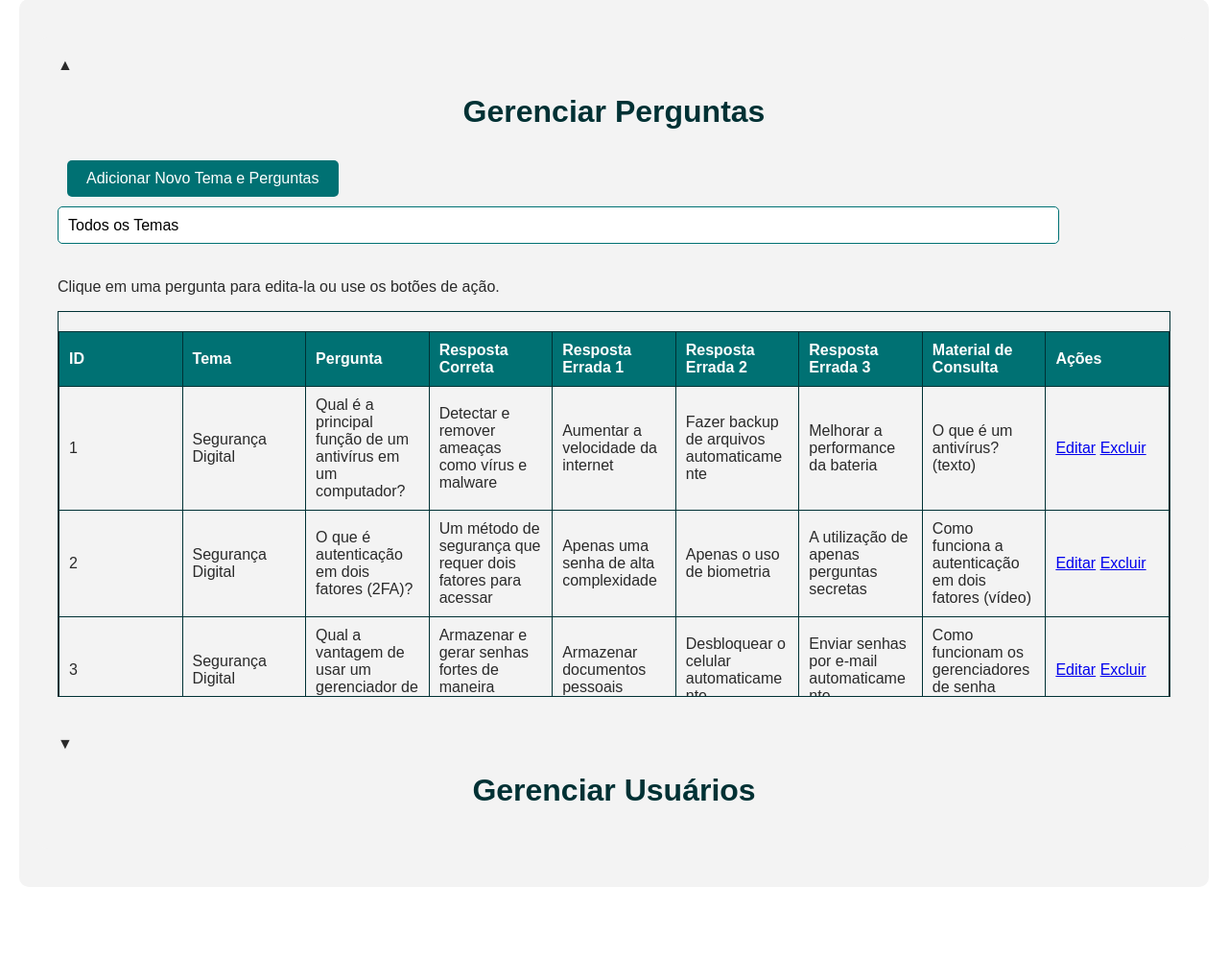
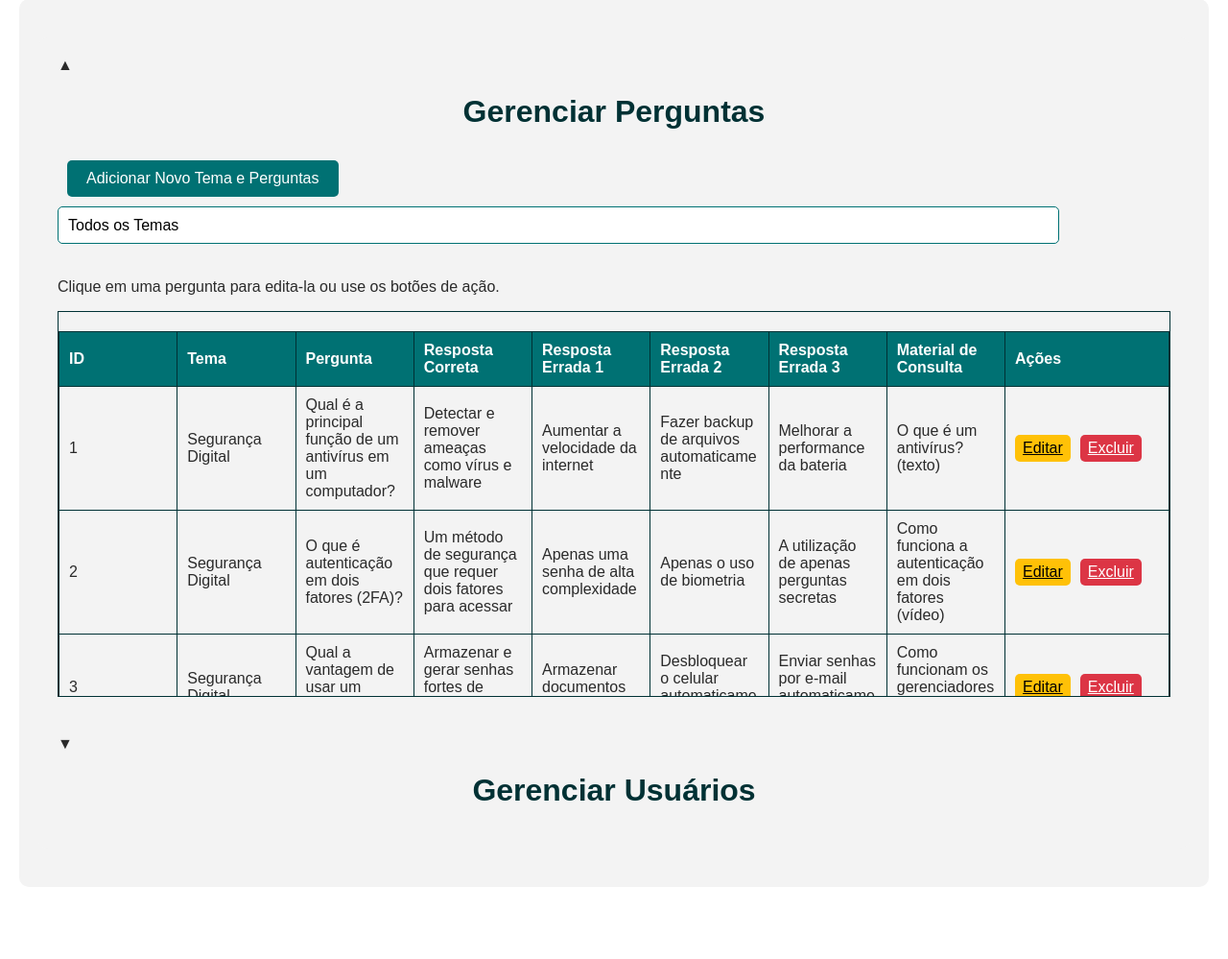
Before and after one commit to GuilhermeSavioRibas/LetraQuiz, a Flask app: page /admin/questions in a window 1280 px wide, after a click that opens the changed part. Shown: the part 69-1068 px from the top of the page at 96% size. Run offline with Flask 3, Linux system fonts and the light colour scheme; a user stored in the database is signed in; data comes from the database, SQL or seed files in the repository.

Commit message:
Atualizações

```diff
--- a/static/styles.css
+++ b/static/styles.css
@@ -293,6 +293,47 @@ select {
     background-color: #FFFFFF;
 }
 
+.edit-btn {
+    background-color: #ffc107;
+    color: #000;
+    border: none;
+    border-radius: 5px;
+    padding: 5px 10px;
+    cursor: pointer;
+}
+
+.edit-btn:hover {
+    background-color: #e0a800;
+}
+
+.delete-btn {
+    background-color: #dc3545;
+    color: #fff;
+    border: none;
+    border-radius: 5px;
+    padding: 5px 10px;
+    cursor: pointer;
+}
+
+.delete-btn:hover {
+    background-color: #c82333;
+}
+
+/* ...existing code... */
+
+.edit-btn, .delete-btn {
+    padding: 5px 8px;
+}
+
+/* ...existing code... */
+
+.action-buttons {
+    display: flex;
+    gap: 10px;
+}
+
+/* ...existing code... */
+
 /* Responsive styles for smaller screens */
 @media (max-width: 768px) {
     .navbar {
--- a/templates/admin_questions.html
+++ b/templates/admin_questions.html
@@ -39,7 +39,7 @@
                                     <th>Resposta Errada 2</th>
                                     <th>Resposta Errada 3</th>
                                     <th>Material de Consulta</th>
-                                    <th>Ações</th>
+                                    <th style="width: 150px;">Ações</th>
                                 </tr>
                             </thead>
                             <tbody>
@@ -54,8 +54,10 @@
                                     <td>{{ question.resposta_errada_3 }}</td>
                                     <td>{{ question.material_consulta }}</td>
                                     <td>
-                                        <a href="{{ url_for('edit_question', question_id=question.id) }}" class="btn btn-warning">Editar</a>
-                                        <a href="{{ url_for('delete_question', question_id=question.id) }}" class="btn btn-danger" onclick="return confirm('Tem certeza que deseja excluir esta pergunta?')">Excluir</a>
+                                        <div class="action-buttons">
+                                            <a href="{{ url_for('edit_question', question_id=question.id) }}" class="btn btn-warning edit-btn">Editar</a>
+                                            <a href="{{ url_for('delete_question', question_id=question.id) }}" class="btn btn-danger delete-btn" onclick="return confirm('Tem certeza que deseja excluir esta pergunta?')">Excluir</a>
+                                        </div>
                                     </td>
                                 </tr>
                                 {% endfor %}
@@ -82,7 +84,7 @@
                                     <th>ID</th>
                                     <th>Login</th>
                                     <th>Tipo de Usuário</th>
-                                    <th>Ações</th>
+                                    <th style="width: 150px;">Ações</th>
                                 </tr>
                             </thead>
                             <tbody>
@@ -92,8 +94,10 @@
                                     <td>{{ user.login }}</td>
                                     <td>{{ user.tipo_usuario }}</td>
                                     <td>
-                                        <a href="{{ url_for('edit_user', user_id=user.id) }}" class="btn btn-warning">Editar</a>
-                                        <a href="{{ url_for('delete_user', user_id=user.id) }}" class="btn btn-danger" onclick="return confirm('Tem certeza que deseja excluir este usuário?')">Excluir</a>
+                                        <div class="action-buttons">
+                                            <a href="{{ url_for('edit_user', user_id=user.id) }}" class="btn btn-warning edit-btn">Editar</a>
+                                            <a href="{{ url_for('delete_user', user_id=user.id) }}" class="btn btn-danger delete-btn" onclick="return confirm('Tem certeza que deseja excluir este usuário?')">Excluir</a>
+                                        </div>
                                     </td>
                                 </tr>
                                 {% endfor %}
@@ -128,7 +132,7 @@
                 const content = header.nextElementSibling;
                 const icon = header.querySelector('.toggle-icon');
 
-                // Verifica se o conteúdo está visível ou oculto
+                // Verifica se o conte��do está visível ou oculto
                 if (content.style.display === 'none' || content.style.display === '') {
                     // Expande o conteúdo
                     content.style.display = 'block';
```
